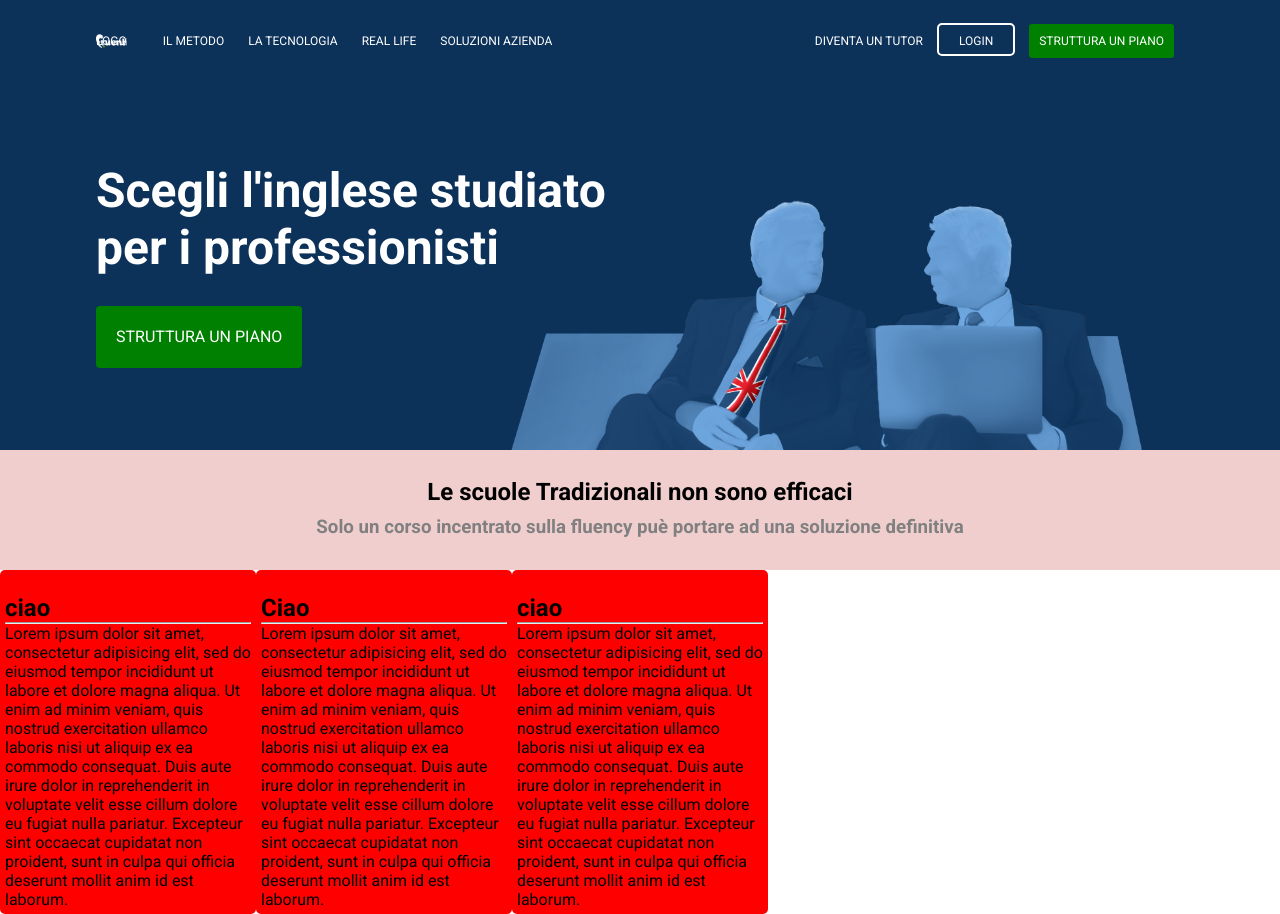
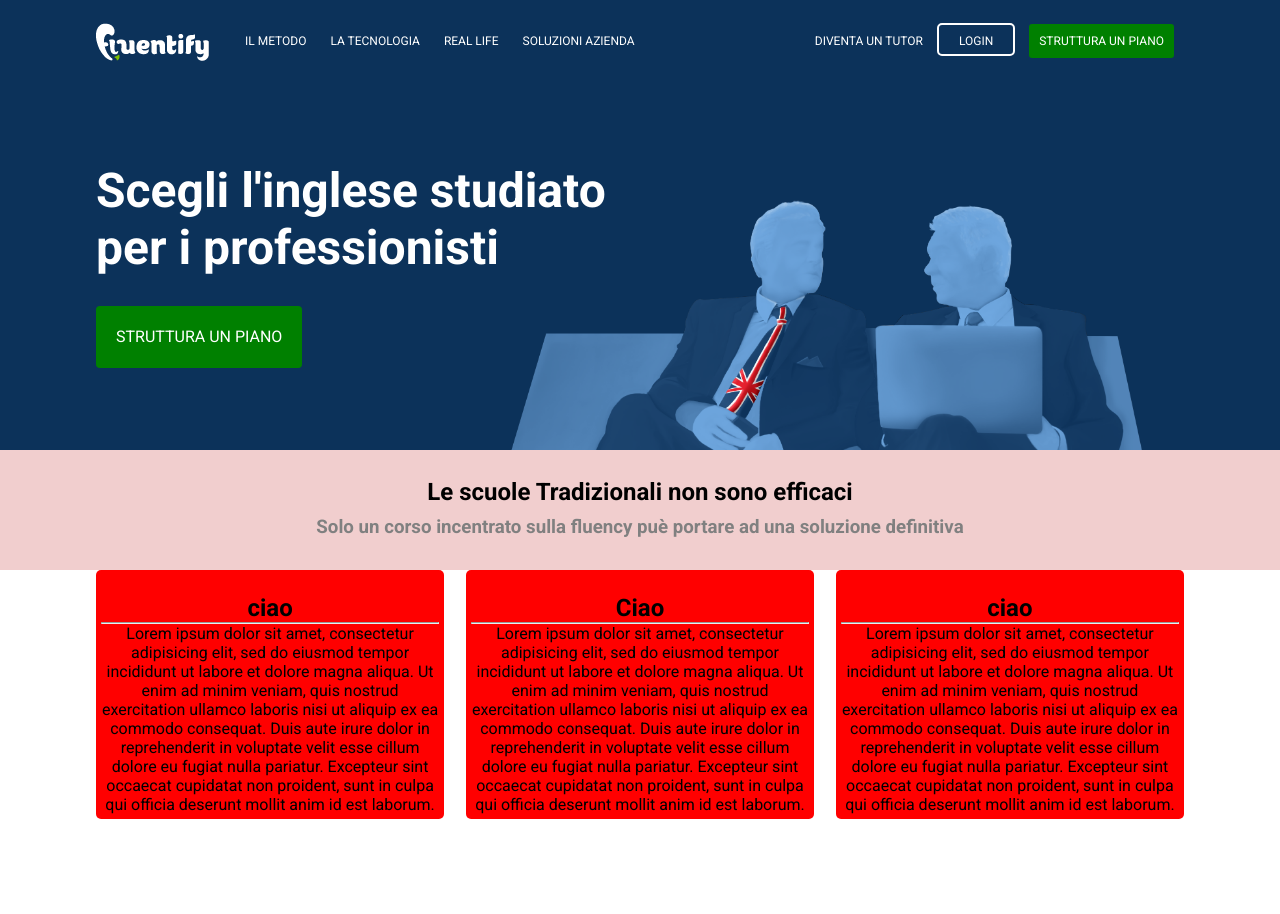
Before and after one commit to GiuseppeArimatea/html-css-fluentify, a plain HTML site: page index.html in a window 1280 px wide. After the commit the page ends 819 px from the top, so only its background shows below. Drawn offline with Linux system fonts and the light colour scheme.

Commit message:
modifica

```diff
--- a/css/style.css
+++ b/css/style.css
@@ -25,6 +25,7 @@ body {
 .header-nav li {
   display: inline;
   padding: 0 10px;
+  line-height: 80px;
 }
 
 .header-nav-left li:first-child {
@@ -44,19 +45,21 @@ body {
 
 .logo-link {
   margin-right: 12px;
-  background-image: url(../img/logo.png);
   background-repeat: no-repeat;
   background-size: cover;
   width: 20%;
+  vertical-align: middle;
+}
+
+.logo-link img {
+  vertical-align: middle;
 }
 
 .page {
-  background-color:#f1cece;
-;
+  background-color: #f1cece;
   text-align: center;
-  padding:25px;
+  padding: 25px;
   line-height: 35px;
-
 }
 
 .page h3 {
@@ -123,18 +126,20 @@ a.button {
 }
 
 .container {
+  width: 85%;
   height: 100%;
   margin: 0 auto;
+  text-align: center;
 }
 
-.container ::after {
+.container::after {
   content: '';
   display: table;
   clear: both;
 }
 .col-left {
   float: left;
-  width: 20%;
+  width: 32%;
   background-color: red;
   padding: 5px;
   border-radius: 5px;
@@ -142,16 +147,17 @@ a.button {
 
 .col-center {
   float: left;
-  width: 20%;
+  width: 32%;
+  background-color: red;
+  padding: 5px;
+  border-radius: 5px;
+  margin: 0 2%;
+}
+
+.col-right {
+  float: left;
+  width: 32%;
   background-color: red;
   padding: 5px;
   border-radius: 5px;
 }
-
-.col-right {
-  float: left;
-  width: 20%;
-  background-color: red;
-  padding: 5px;
-  border-radius: 5px;
-}
--- a/index.html
+++ b/index.html
@@ -5,7 +5,6 @@
     <link rel="stylesheet" href="css/style.css">
     <link href="https://fonts.googleapis.com/css?family=Roboto:400,700&display=swap" rel="stylesheet">
     <title>Fluentify</title>
-
   </head>
   <body>
     <!--header nav -->
@@ -14,7 +13,7 @@
         <div class="header-nav-left">
           <nav>
             <ul class="list-inline">
-            <li><a href="#" class="logo-link">LOGO</a></li>
+              <li><a href="#" class="logo-link"><img src="img/logo.png" alt=""></a></li>
               <li><a href="#">il metodo</a></li>
               <li><a href="#">la tecnologia</a></li>
               <li><a href="#">real life</a></li>
@@ -28,9 +27,9 @@
               <li><a href="#">Diventa un Tutor</a></li>
               <li><a href="#">Login</a></li>
               <li><a href="#" class="top-button">Struttura un piano</a></li>
+            </ul>
           </nav>
         </div>
-
       </div>
       <!-- fine header nav -->
       <div class="bannerone">
@@ -38,7 +37,6 @@
           <h1>Scegli l'inglese studiato per i professionisti</h1>
           <a href="#" class="button button-green">struttura un piano</a>
         </div>
-
       </div>
     </header>
 
```
Lines whose indentation alone changed are shown as unchanged.
